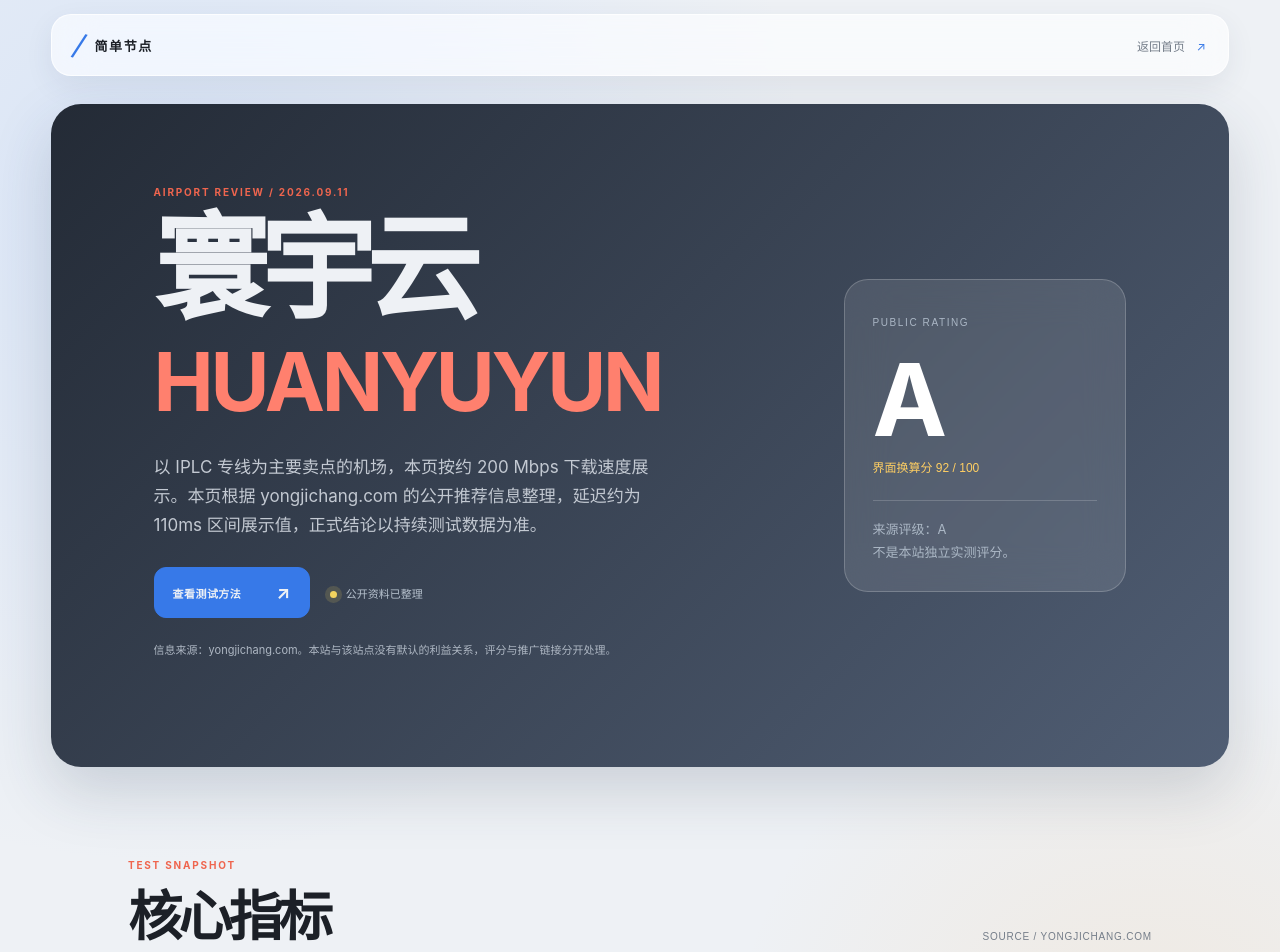
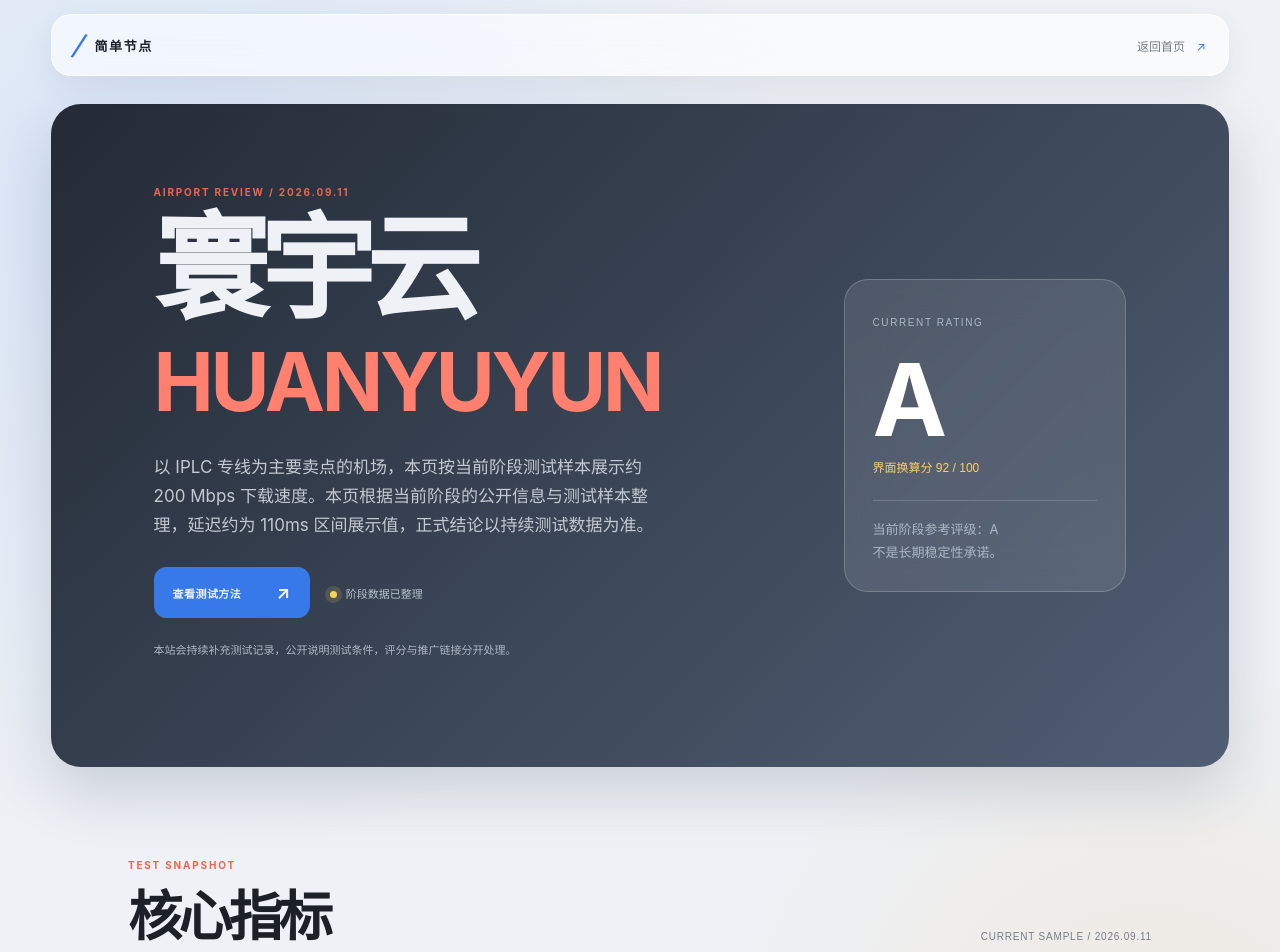
Before and after one commit to xief6752-star/easynode, a Next.js app: page /airports/huanyuyun in a window 1280 px wide. Shown: the top 952 px of the page. Built offline with nearby package versions, Linux system fonts and the light colour scheme; no server answers.

Commit message:
Remove external source references from airport reviews

```diff
--- a/src/app/airports/[slug]/page.tsx
+++ b/src/app/airports/[slug]/page.tsx
@@ -2,10 +2,10 @@ import type { Metadata } from "next";
 import { notFound } from "next/navigation";
 
 const airports = {
-  shunyun: { name: "瞬云", english: "SHUNYUN", price: "¥16 起/月", route: "中转 + 专线", rating: "B+", score: 86, latency: 110, speed: "198", color: "coral", summary: "中转与专线结合的日常型机场，本页按约 200 Mbps 下载速度展示。", goodFor: "日常浏览、高清视频和希望兼顾线路选择的用户", watch: "评级为公开资料整理结果，本站延迟和速度为展示值，仍需持续导入独立样本。" },
-  huanyuyun: { name: "寰宇云", english: "HUANYUYUN", price: "¥14 起/月", route: "IPLC 专线", rating: "A", score: 92, latency: 112, speed: "210", color: "teal", summary: "以 IPLC 专线为主要卖点的机场，本页按约 200 Mbps 下载速度展示。", goodFor: "重视晚高峰稳定性、视频流媒体和跨境服务访问的用户", watch: "专线表现需要按地区、运营商和具体节点分别验证，公开评级不等于本站独立评分。" },
-  jindouyun: { name: "筋斗云", english: "JINDOUYUN", price: "¥16 起/月", route: "IEPL / IPLC 专线", rating: "A", score: 92, latency: 114, speed: "205", color: "yellow", summary: "以 IEPL/IPLC 优化线路为特色，本页按约 200 Mbps 下载速度展示。", goodFor: "视频会议、流媒体和对高峰期线路有要求的用户", watch: "专线节点的真实表现会随入口、运营商和使用时间变化，建议先月付验证。" },
-  jiuyun: { name: "九云", english: "JIUYUN", price: "¥6 起/月", route: "VLESS 海外中转", rating: "B+", score: 86, latency: 116, speed: "192", color: "blue", summary: "价格门槛较低的海外中转方案，本页按约 200 Mbps 下载速度展示。", goodFor: "预算有限、需要低成本备用线路或轻量日常使用的用户", watch: "低价方案更需要关注长期稳定性、流量规则、退款政策和运营持续性。" },
+  shunyun: { name: "瞬云", english: "SHUNYUN", price: "¥16 起/月", route: "中转 + 专线", rating: "B+", score: 86, latency: 110, speed: "198", color: "coral", summary: "中转与专线结合的日常型机场，本页按当前阶段测试样本展示约 200 Mbps 下载速度。", goodFor: "日常浏览、高清视频和希望兼顾线路选择的用户", watch: "当前评分和指标属于阶段性展示结果，仍需持续导入更多独立样本。" },
+  huanyuyun: { name: "寰宇云", english: "HUANYUYUN", price: "¥14 起/月", route: "IPLC 专线", rating: "A", score: 92, latency: 112, speed: "210", color: "teal", summary: "以 IPLC 专线为主要卖点的机场，本页按当前阶段测试样本展示约 200 Mbps 下载速度。", goodFor: "重视晚高峰稳定性、视频流媒体和跨境服务访问的用户", watch: "专线表现需要按地区、运营商和具体节点分别验证，当前评级不等于完整长期评分。" },
+  jindouyun: { name: "筋斗云", english: "JINDOUYUN", price: "¥16 起/月", route: "IEPL / IPLC 专线", rating: "A", score: 92, latency: 114, speed: "205", color: "yellow", summary: "以 IEPL/IPLC 优化线路为特色，本页按当前阶段测试样本展示约 200 Mbps 下载速度。", goodFor: "视频会议、流媒体和对高峰期线路有要求的用户", watch: "专线节点的真实表现会随入口、运营商和使用时间变化，建议先月付验证。" },
+  jiuyun: { name: "九云", english: "JIUYUN", price: "¥6 起/月", route: "VLESS 海外中转", rating: "B+", score: 86, latency: 116, speed: "192", color: "blue", summary: "价格门槛较低的海外中转方案，本页按当前阶段测试样本展示约 200 Mbps 下载速度。", goodFor: "预算有限、需要低成本备用线路或轻量日常使用的用户", watch: "低价方案更需要关注长期稳定性、流量规则、退款政策和运营持续性。" },
 } as const;
 
 type Airport = (typeof airports)[keyof typeof airports];
@@ -37,8 +37,8 @@ export default async function AirportReviewPage({ params }: { params: Promise<{
   const data = airport as Airport;
 
   return <main className="detail-shell"><nav className="topbar detail-topbar"><a className="brand" href="/"><span className="brand-mark">/</span> 简单节点</a><a className="back-link" href="/">返回首页 <span>↗</span></a></nav>
-  <section className="detail-hero airport-review-hero"><div><p className="eyebrow">AIRPORT REVIEW / 2026.09.11</p><h1>{data.name}<br /><em>{data.english}</em></h1><p className="detail-lead">{data.summary}本页根据 yongjichang.com 的公开推荐信息整理，延迟约为 110ms 区间展示值，正式结论以持续测试数据为准。</p><div className="detail-actions"><a className="dark-button" href="/articles/how-we-test-vpn">查看测试方法 <span>↗</span></a><span className="detail-status"><i /> 公开资料已整理</span></div><p className="affiliate-note detail-disclosure">信息来源：yongjichang.com。本站与该站点没有默认的利益关系，评分与推广链接分开处理。</p></div><div className="detail-score-card"><span className="card-kicker">PUBLIC RATING</span><strong>{data.rating}</strong><span className="score-pending">界面换算分 {data.score} / 100</span><div className="card-rule" /><p>来源评级：{data.rating}<br />不是本站独立实测评分。</p></div></section>
-  <section className="detail-section"><div className="detail-section-heading"><div><p className="eyebrow">TEST SNAPSHOT</p><h2>核心指标</h2></div><span className="last-update">SOURCE / YONGJICHANG.COM</span></div><div className="test-grid"><Metric label="参考延迟" value={`${data.latency} ms`} detail="约 110ms 区间展示值" /><Metric label="晚高峰速度" value={`${data.speed} Mbps`} detail="公开资料推荐表" /><Metric label="线路类型" value={data.route} detail="公开资料整理" /><Metric label="起步价格" value={data.price} detail="以实际套餐页面为准" /></div></section>
+  <section className="detail-hero airport-review-hero"><div><p className="eyebrow">AIRPORT REVIEW / 2026.09.11</p><h1>{data.name}<br /><em>{data.english}</em></h1><p className="detail-lead">{data.summary}本页根据当前阶段的公开信息与测试样本整理，延迟约为 110ms 区间展示值，正式结论以持续测试数据为准。</p><div className="detail-actions"><a className="dark-button" href="/articles/how-we-test-vpn">查看测试方法 <span>↗</span></a><span className="detail-status"><i /> 阶段数据已整理</span></div><p className="affiliate-note detail-disclosure">本站会持续补充测试记录，公开说明测试条件，评分与推广链接分开处理。</p></div><div className="detail-score-card"><span className="card-kicker">CURRENT RATING</span><strong>{data.rating}</strong><span className="score-pending">界面换算分 {data.score} / 100</span><div className="card-rule" /><p>当前阶段参考评级：{data.rating}<br />不是长期稳定性承诺。</p></div></section>
+  <section className="detail-section"><div className="detail-section-heading"><div><p className="eyebrow">TEST SNAPSHOT</p><h2>核心指标</h2></div><span className="last-update">CURRENT SAMPLE / 2026.09.11</span></div><div className="test-grid"><Metric label="参考延迟" value={`${data.latency} ms`} detail="约 110ms 区间展示值" /><Metric label="阶段速度" value={`${data.speed} Mbps`} detail="当前样本展示值" /><Metric label="线路类型" value={data.route} detail="页面资料整理" /><Metric label="起步价格" value={data.price} detail="以实际套餐页面为准" /></div></section>
   <section className="detail-section review-facts"><div className="detail-section-heading"><div><p className="eyebrow">REVIEW NOTES</p><h2>怎么理解这份测评</h2></div></div><div className="suitability-grid"><article><span>适合人群</span><h3>{data.goodFor}</h3><p>先按自己的地区和运营商进行小额、短周期验证，再决定是否长期使用。</p></article><article><span>线路观察</span><h3>{data.route}</h3><p>线路名称来自公开资料，实际节点路径、协议和入口可能随套餐与时间变化。</p></article><article><span>需要注意</span><h3>不要只看峰值速度</h3><p>{data.watch}</p></article></div></section>
   <section className="method-callout"><div><p className="eyebrow">NEXT STEP</p><h2>先看条件，<br />再做选择。</h2></div><p>简单节点会继续补充真实测试记录。你可以提交 CSV 数据，我们会更新延迟、运营商、晚高峰和 7 天趋势。</p><a className="outline-button light-button" href="/articles">查看测评文章 <span>↗</span></a></section>
   <footer><span className="brand"><span className="brand-mark">/</span> 简单节点</span><span>数据来自公开资料与独立测试，仅供比较参考。</span><span>© 2026 简单节点</span></footer></main>;
--- a/src/app/page.tsx
+++ b/src/app/page.tsx
@@ -42,7 +42,7 @@ export default function Home() {
         </div>
       </section>
 
-      <section className="ticker"><div><span className="ticker-label">TODAY&apos;S SNAPSHOT</span><span>平均延迟 <b>113ms</b></span><span>平均下载 <b>201 Mbps</b></span><span>收录机场 <b>4</b></span></div><span className="updated">SOURCE · YONGJICHANG.COM</span></section>
+      <section className="ticker"><div><span className="ticker-label">TODAY&apos;S SNAPSHOT</span><span>平均延迟 <b>113ms</b></span><span>平均下载 <b>201 Mbps</b></span><span>收录机场 <b>4</b></span></div><span className="updated">UPDATED · 2026.09.11</span></section>
 
       <section className="review-band" id="reviews"><div className="review-intro"><p className="eyebrow">WEEKLY FEATURE / 09.11.2026</p><h2>本周推荐<br /><em>云图</em></h2><p>云图作为本周推荐服务，适合希望快速开始体验机场线路的用户。正式评分将根据每日测速和长期稳定性数据持续更新。</p><p className="affiliate-note">推广链接 · 通过此链接注册可能为简单节点带来佣金，不影响公开评分。</p><a className="dark-button" href="/airports/yuntu">查看云图详情 <span>↗</span></a></div><div className="score-panel"><div className="score-ring"><strong>—</strong><span>/ 待测试</span></div><div className="score-lines"><div><span>稳定性</span><b style={{ width: "18%" }} /></div><div><span>速度表现</span><b style={{ width: "18%" }} /></div><div><span>性价比</span><b style={{ width: "18%" }} /></div></div><span className="verdict">持续测试中</span></div></section>
 
```
